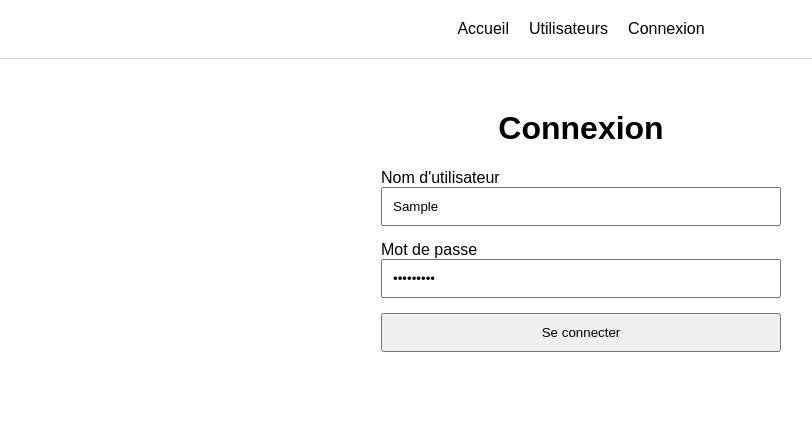
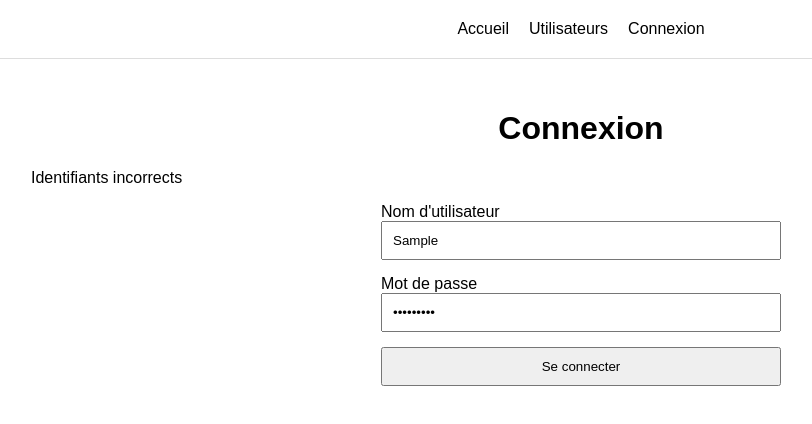
Before and after one commit to Ranyaynov/recette-react, a React (Vite) app: page /login in a window 1280 px wide. Both pictures are taken after typing "Sample", "Sample123" into the empty fields and a click on the button "Se connecter". Shown: the top 424 px of the page, without its empty margins (59-871 px from the left). Built offline with nearby package versions, Linux system fonts and the light colour scheme.

Commit message:
modif de derniere minute

```diff
--- a/src/pages/Login.tsx
+++ b/src/pages/Login.tsx
@@ -5,6 +5,7 @@ import usersData from '../data/users.json';
 function Login() {
   const [username, setUsername] = useState('');
   const [password, setPassword] = useState('');
+  const [error, setError] = useState('');
   const navigate = useNavigate();
 
   function handleSubmit(event: FormEvent) {
@@ -19,13 +20,15 @@ function Login() {
     if (user) {
       navigate(`/profile/${user.id}`);
     } else {
-      console.log('Identifiants incorrects');
+      setError('Identifiants incorrects');
     }
   }
 
   return (
     <main>
       <h1>Connexion</h1>
+
+      {error && <p>{error}</p>}
 
       <form onSubmit={handleSubmit}>
         <label>
```
